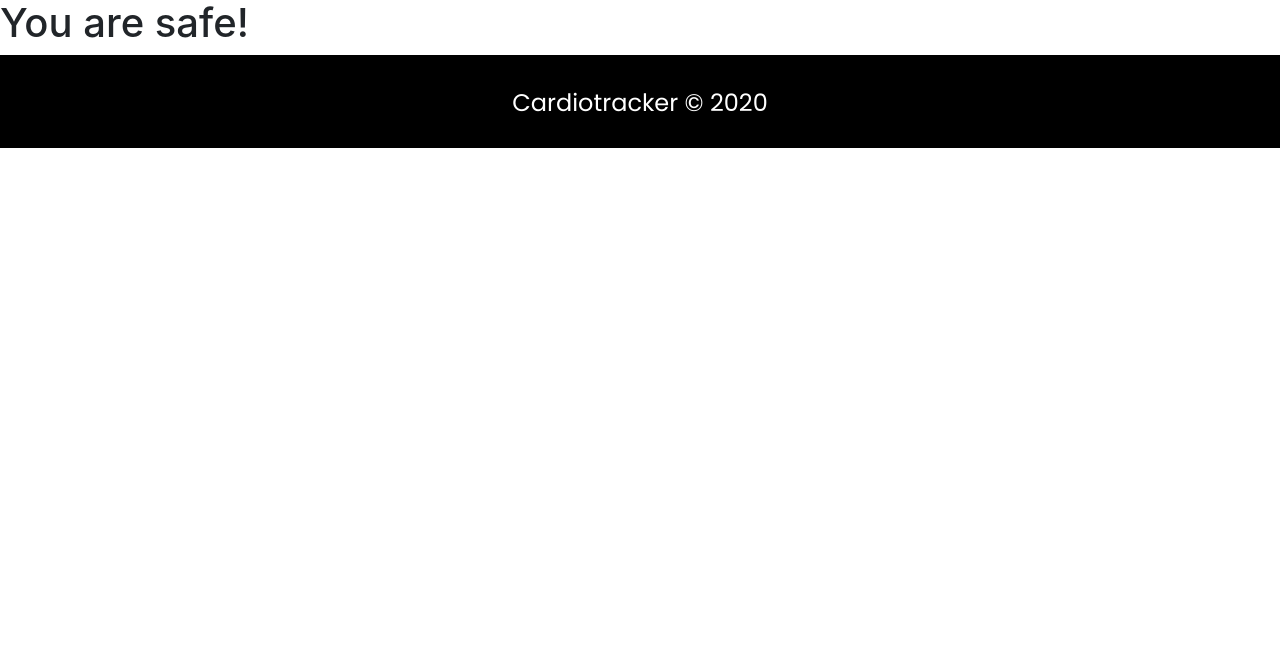
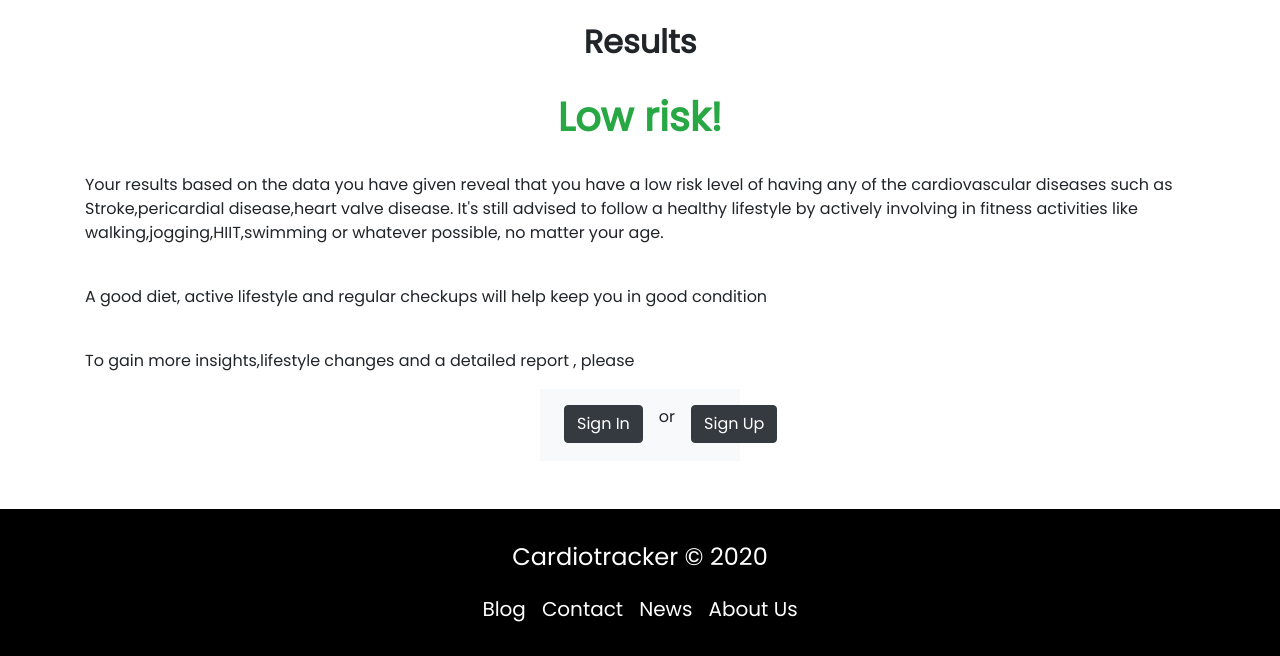
Before and after one commit to team-gen-y/Cardiotracker, a Flask app: page /result in a window 1280 px wide. Shown: the part 377-1033 px from the top of the page. Before the commit the page ends 525 px from the top, so only its background shows below. Run offline with Flask 2, Linux system fonts and the light colour scheme; data comes from the database, SQL or seed files in the repository; both versions use the stored data as it was after the commit; some libraries are stand-ins or nearby versions.

Commit message:
review_3_version

```diff
--- a/flaskapp/static/main.css
+++ b/flaskapp/static/main.css
@@ -60,16 +60,17 @@
     margin-left: 350px;
   }
   #list{
-      height: 376px;
+      height: 95vh;
   }
   .top-nav-link{
     color: white;
-    font-size: 40px;
+    font-size: 10vh;
+    padding: 30px;
   }
 
   .top-nav-link:hover{
     color: grey;
-    font-size: 50px;
+    font-size: 12vh;
   }
 
   #first{
@@ -81,3 +82,42 @@
     color: white;
     font-size: 30px;
   }
+  #footer-bar{
+    font-size: 20px;
+    padding-bottom: 0px;
+}
+.footer-list-text{
+  color: white;
+}
+
+.footer-list-text:hover{
+  color: grey;
+}
+.res-text{
+  font-size: 2vh;
+}
+.typer{
+  animation: typing 10s steps(41) forwards, blink-caret .8s;
+  animation-iteration-count: 1;
+  justify-content: center;
+  overflow: hidden;
+  display: inline-block;
+  white-space: nowrap;
+  color: #fff;
+}
+
+@keyframes blink-caret{
+  from, to {border-color:transparent;}
+  50% {border-color: #fff;}
+}
+
+@keyframes typing{
+  0% {width: 0%;}
+  30% {width: 100%;}
+  /* 80% {width: 100%;}
+  90% {width: 100%;}
+  100% {width: 100%;} */
+}
+.blinking{
+  display: inline-block;
+}
--- a/flaskapp/templates/home.html
+++ b/flaskapp/templates/home.html
@@ -1,4 +1,7 @@
 {% extends "layout.html" %}
+{% block heading %}
+Welcome to Cardiotracker!
+{% endblock heading %}
 {% block content %}
     <div class="content-section container">
         <legend class=" mb-4 ml-2">Complete the form with accurate details to get the best results</legend>
@@ -110,7 +113,7 @@
                 </div>
             </fieldset>
             <div class="form-group submit-home">
-                {{ form.submit(class="btn btn-outline-info") }}
+                {{ form.submit(class="btn btn-dark") }}
             </div>
         </form>
     </div>
--- a/flaskapp/templates/layout.html
+++ b/flaskapp/templates/layout.html
@@ -14,7 +14,7 @@
       <div class="bg-dark p-4" id="list">
         <ul class="nav flex-column">
           <li class="nav-item">
-            <a class="nav-link text-center top-nav-link mx-auto" id="first" href="#">Home</a>
+            <a class="nav-link text-center top-nav-link mx-auto" id="first" href="{{url_for('home')}}">Home</a>
           </li>
           <li class="nav-item">
             <a class="nav-link text-center top-nav-link mx-auto" href="#">Contact</a>
@@ -32,13 +32,15 @@
       <button id="top-nav-toggler" class="navbar-toggler" type="button" data-toggle="collapse" data-target="#navbarToggleExternalContent" aria-controls="navbarToggleExternalContent" aria-expanded="false" aria-label="Toggle navigation">
         <span class="navbar-toggler-icon"></span>
       </button>
-      <div class="navbar-brand mx-auto" style="color: aliceblue;">Cardiotracker</div>
+      <div class="navbar-brand mx-auto ml-5" style="color: aliceblue;">Cardiotracker</div>
     </nav>
   </div>
     <header class="masthead">
         <div class="container h-100">
           <div class="row h-100 align-items-center">
-            <h1 class="font-weight-light mast-content mx-auto">Welcome to Cardiotracker</h1>
+            <div class="blinking">
+            <h1 class="font-weight-light mast-content mx-auto typer">{% block heading %}{% endblock %}</h1>
+          </div>
           </div>
         </div>
     </header>
@@ -55,6 +57,22 @@
     <footer id="sticky-footer" class="py-4 text-white-50">
       <div class="container text-center">
         <small>Cardiotracker &copy; 2020</small>
+        <nav class="navbar navbar-expand-sm justify-content-center" id="footer-bar">
+          <ul class="navbar-nav">
+            <li class="nav-item">
+              <a class="nav-link footer-list-text" href="#">Blog</a>
+            </li>
+            <li class="nav-item">
+              <a class="nav-link footer-list-text" href="#">Contact</a>
+            </li>
+            <li class="nav-item">
+              <a class="nav-link footer-list-text" href="#">News</a>
+            </li>
+            <li class="nav-item">
+              <a class="nav-link footer-list-text" href="#">About Us</a>
+            </li>
+          </ul>
+        </nav>
       </div>
     </footer>
     <script src="https://code.jquery.com/jquery-3.2.1.slim.min.js" integrity="sha384-KJ3o2DKtIkvYIK3UENzmM7KCkRr/rE9/Qpg6aAZGJwFDMVNA/GpGFF93hXpG5KkN" crossorigin="anonymous"></script>
--- a/flaskapp/templates/result.html
+++ b/flaskapp/templates/result.html
@@ -1,8 +1,84 @@
 {% extends "layout.html" %}
+{% block heading %}
+View detailed insights and full report
+{% endblock heading %}
 {% block content %}
+<div class="container">
     {% if stat  %}
-        <h1>You are at high risk of cardiac disease!</h1>
-    {% else %}
-        <h1>You are safe!</h1>
+        <br>
+        <h2 class="text-center"><strong>Results</strong></h2>
+        <br>
+        <h1 class="text-center text-danger"><strong>High risk!</strong></h1>
+        <br>
+        <p class="res-text">
+            Your results based on the data you have given reveal that you have a high risk level of having any of the cardiovascular
+            diseases such as Stroke,pericardial disease,heart valve disease or even likely to have a silent
+            heart attack in the future which needs immediate attention!!!
+        </p>
+        <br>
+        <p class="res-text">
+            Please consult a cardiologist immediately and treat the underlying
+            cause.
+        </p>
+        <br>
+        <p class="res-text">
+            To gain more insights,lifestyle changes and a detailed report , please
+        </p>
+        <div>
+            <nav class="navbar navbar-expand-sm bg-light mx-auto" style="display: block; width: 200px; min-width: 100px;">
+                <!-- Links -->
+                <ul class="navbar-nav">
+                  <li class="nav-item p-2">
+                    <a class="btn btn-dark" href="#">Sign In</a>
+                  </li>
+                  <li class="nav-item p-2">
+                    <p>or</p>
+                  </li>
+                  <li class="nav-item p-2">
+                    <a class="btn btn-dark" href="#">Sign Up</a>
+                  </li>
+                </ul>
+              </nav>
+              <br>
+              <br>
+        </div>
+        {% else %}
+        <br>
+        <h2 class="text-center"><strong>Results</strong></h2>
+        <br>
+        <h1 class="text-center text-success"><strong>Low risk!</strong></h1>
+        <br>
+        <p class="res-text">
+            Your results based on the data you have given reveal that you have a low risk level of having any of the cardiovascular
+diseases such as Stroke,pericardial disease,heart valve disease. It's still advised to follow a healthy lifestyle by actively
+involving in fitness activities like walking,jogging,HIIT,swimming or whatever possible, no matter your age.
+        </p>
+        <br>
+        <p class="res-text">
+            A good diet, active lifestyle and regular checkups will help keep you in good condition
+        </p>
+        <br>
+        <p class="res-text">
+            To gain more insights,lifestyle changes and a detailed report , please
+        </p>
+        <div>
+            <nav class="navbar navbar-expand-sm bg-light mx-auto" style="display: block; width: 200px; min-width: 100px;">
+                <!-- Links -->
+                <ul class="navbar-nav">
+                  <li class="nav-item p-2">
+                    <a class="btn btn-dark" href="#">Sign In</a>
+                  </li>
+                  <li class="nav-item p-2">
+                    <p>or</p>
+                  </li>
+                  <li class="nav-item p-2">
+                    <a class="btn btn-dark" href="#">Sign Up</a>
+                  </li>
+                </ul>
+              </nav>
+              <br>
+              <br>
+        </div>
     {% endif %}
+</div>
 {% endblock content %}
```
Also changed, not shown: flaskapp/site.db.
